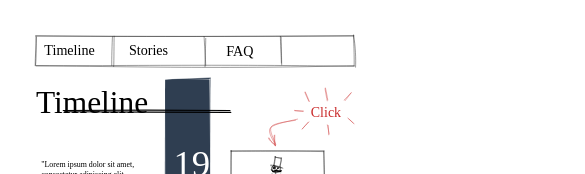
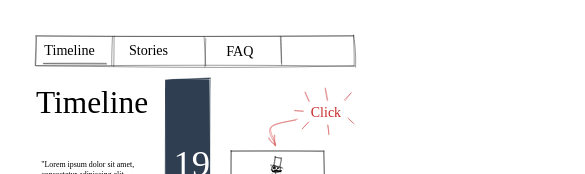
Before and after one commit to mcapkovic/hacknime, a React (Create React App) app: page / in a window 390 px wide. Shown: the top 174 px of the page, 585 px wide, since content can reach past the window. Built offline with nearby package versions, Linux system fonts and the light colour scheme; a web font is replaced by a local one.

Commit message:
add responsive nav

```diff
--- a/src/App.css
+++ b/src/App.css
@@ -26,8 +26,10 @@
 .navigation__tabs{
   position: absolute;
   display: flex;
-  font-size: 60px;
-  top: 10px;
+  /* font-size: 60px; */
+  /* top: 10px; */
+  height: 100%;
+  width: 100%;
 }
 
 .navigation__tabs__tab{
@@ -37,7 +39,9 @@
 
 a.navigation__tabs__tab{
   display: flex;
+  flex-direction: column-reverse;
   color: transparent;
+  padding-bottom: 2%;
 }
 
 .navigation__tabs__tab svg{
@@ -45,21 +49,16 @@ a.navigation__tabs__tab{
 }
 
 .navigation__tabs__tab1{
-  width: 190px;
-  margin-left: 20px;
+  width: 22%;
+  margin-left: 2%;
 }
 
 .navigation__tabs__tab2{
-  width: 200px;
-  margin-left: 33px;
+  width: 25%;
+  margin-left: 1%;
 }
 
 .navigation__tabs__tab3{
-  width: 160px;
-  margin-left: 59px;
+  width: 20%;
+  margin-left: 5%;
 }
-
-.navigation__tabs__tab--active{
-  color: red;
-  /* background: url(../public/underline.svg) */
-}
--- a/src/components/navigation/Navigation.jsx
+++ b/src/components/navigation/Navigation.jsx
@@ -16,8 +16,9 @@ function Navigation() {
         >
           {({ isActive }) => (
             <>
+
+              {isActive ? <UnderlineSvg /> : null}
               <div>Timeline</div>
-              {isActive ? <UnderlineSvg /> : null}
             </>
           )}
         </NavLink>
@@ -27,8 +28,9 @@ function Navigation() {
         >
           {({ isActive }) => (
             <>
+              {isActive ? <UnderlineSvg /> : null}
               <div>Stories</div>
-              {isActive ? <UnderlineSvg /> : null}
+
             </>
           )}
         </NavLink>
@@ -38,8 +40,9 @@ function Navigation() {
         >
           {({ isActive }) => (
             <>
+              {isActive ? <UnderlineSvg /> : null}
               <div>Tags</div>
-              {isActive ? <UnderlineSvg /> : null}
+
             </>
           )}
         </NavLink>
```
